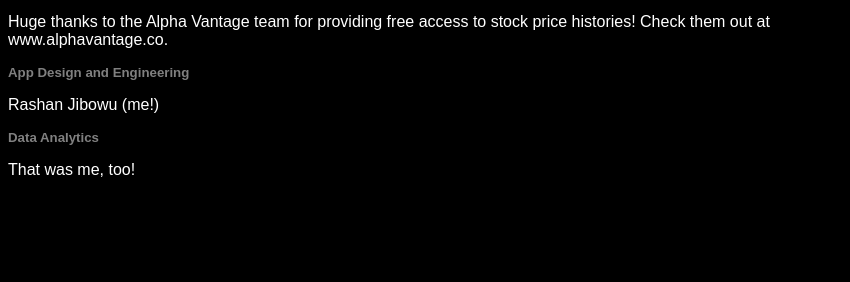
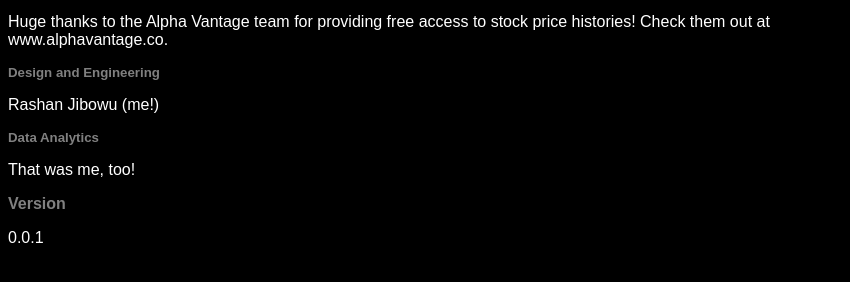
Before and after one commit to rashanjibowu/bellcurve, an Electron app: page about.html in a window 850 px wide. Shown: the part 130-412 px from the top of the page. Drawn offline with Linux system fonts and the light colour scheme; a web font is replaced by a local one.

Commit message:
Add version to about; clean-up section labeling

```diff
--- a/about.html
+++ b/about.html
@@ -13,11 +13,13 @@
     <h5>Access to Data</h5>
     <p>Huge thanks to the Alpha Vantage team for providing free access to stock price histories! Check them out at www.alphavantage.co.</p>
 
-    <h5>App Design and Engineering</h5>
+    <h5>Design and Engineering</h5>
     <p>Rashan Jibowu (me!)</p>
 
     <h5>Data Analytics</h5>
     <p>That was me, too!</p>
 
+    <h4>Version</h4>
+    <p>0.0.1</p>
 </body>
 </html>
```
